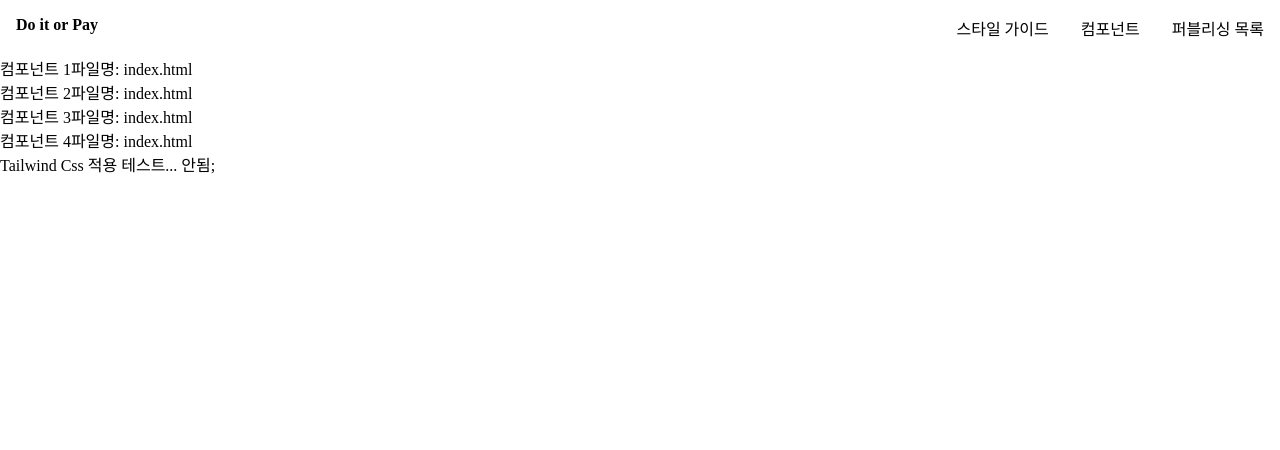
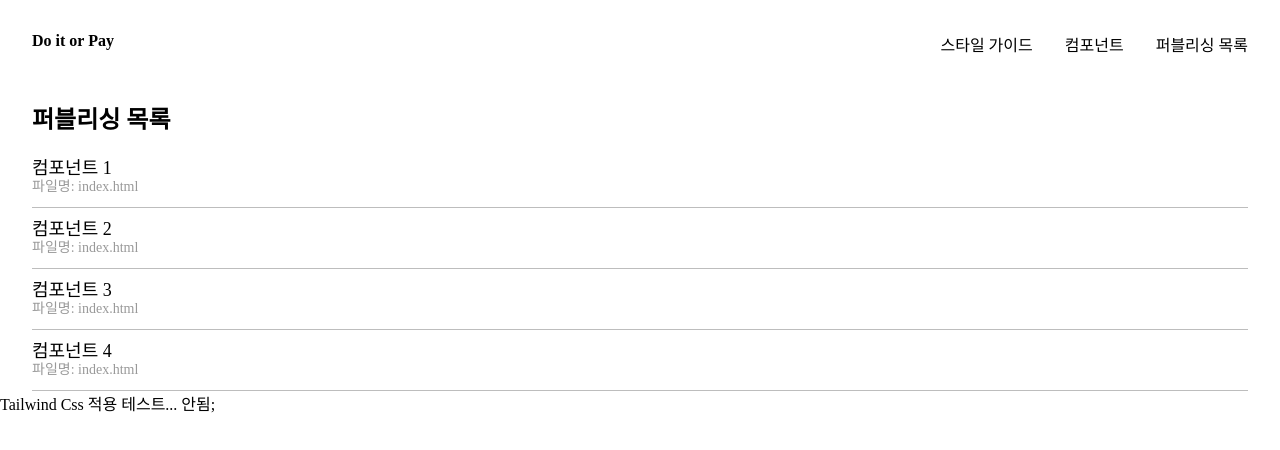
Before and after one commit to DoitorPay/Guide, a React (Vite) app in the folder frontend/: page /pubGuide in a window 1280 px wide. Shown: the top 450 px of the page. Built offline with nearby package versions, Linux system fonts and the light colour scheme; a web font is replaced by a local one.

Commit message:
퍼블리싱 목록 스타일링

```diff
--- /dev/null
+++ b/frontend/src/assets/css/Guide.css
@@ -0,0 +1,27 @@
+.inner-wrap {
+  padding: 0 2rem;
+}
+.inner-wrap .pub-guide h1 {
+  font-size: 1.5rem;
+  font-weight: 700;
+  padding: 12px 0;
+}
+.inner-wrap .pub-guide ul {
+  width: 100%;
+}
+.inner-wrap .pub-guide ul li {
+  padding: 12px 0;
+  border-bottom: 1px solid #bdbdbd;
+}
+.inner-wrap .pub-guide ul li h3 {
+  font-size: 18px;
+  line-height: 18px;
+  font-weight: 500;
+}
+.inner-wrap .pub-guide ul li span {
+  font-size: 14px;
+  line-height: 16px;
+  color: #999;
+  font-weight: 300;
+  margin-top: 8px;
+}
--- /dev/null
+++ b/frontend/src/assets/css/Guide.scss
@@ -0,0 +1,32 @@
+.inner-wrap{
+   padding: 0 2rem;
+
+   .pub-guide{
+      h1{
+         font-size: 1.5rem;
+         font-weight: 700;
+         padding: 12px 0;
+      }
+      ul{
+         width: 100%;
+         li{
+            padding: 12px 0;
+            border-bottom: 1px solid #bdbdbd;
+
+            h3{
+               font-size: 18px;
+               line-height: 18px;
+               font-weight: 500;
+            }
+
+            span{
+               font-size: 14px;
+               line-height: 16px;
+               color: #999;
+               font-weight: 300;
+               margin-top: 8px;
+            }
+         }
+      }
+   }
+}
--- a/frontend/src/assets/css/Header.css
+++ b/frontend/src/assets/css/Header.css
@@ -2,7 +2,7 @@ header ul {
   width: 100%;
   justify-content: space-between;
   display: flex;
-  padding: 1rem;
+  padding: 2rem;
 }
 header .header-title {
   font-weight: bold;
--- a/frontend/src/assets/css/Header.scss
+++ b/frontend/src/assets/css/Header.scss
@@ -3,7 +3,7 @@ header{
       width: 100%;
       justify-content: space-between;
       display: flex;
-      padding: 1rem;
+      padding: 2rem;
    }
 
    .header-title{
--- a/frontend/src/guide/pubGuide.jsx
+++ b/frontend/src/guide/pubGuide.jsx
@@ -1,5 +1,6 @@
 import React, { useEffect, useState}  from "react"
 import { Link } from "react-router-dom";
+import '../assets/css/Guide.scss'
 
 function PubGuide() {
   const [items, setItems] = useState([]);
@@ -11,16 +12,21 @@ function PubGuide() {
       .catch((error) => console.error("데이터 불러오기 실패:", error));
   }, []);
   return (
-      <div>
+      <div className="inner-wrap">
+        <div className="pub-guide">
+          <h1>퍼블리싱 목록</h1>
           <ul>
             {items.map((item) => (
               <li key={item.id}>
+                <h3>
                   <Link to={item.path}>{item.title}</Link>
+                </h3>
                 <span>파일명: {item.fileName}</span>
               </li>
             ))}
           </ul>
         </div>
+      </div>
   )
 }
 
```
Lines whose indentation alone changed are shown as unchanged.
